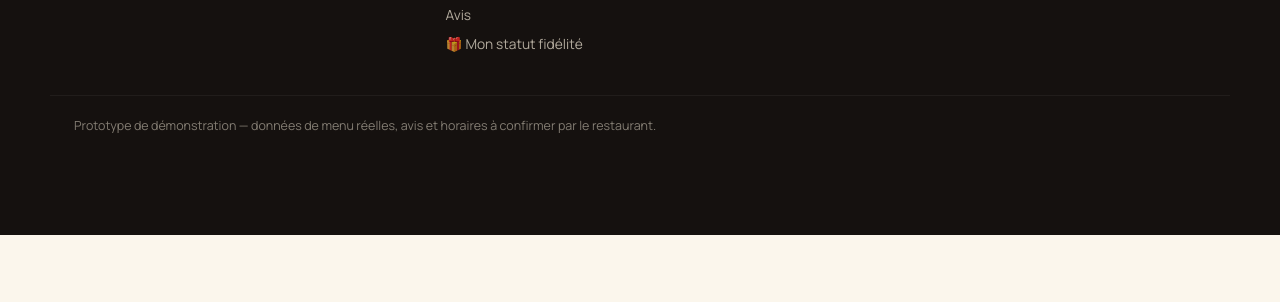
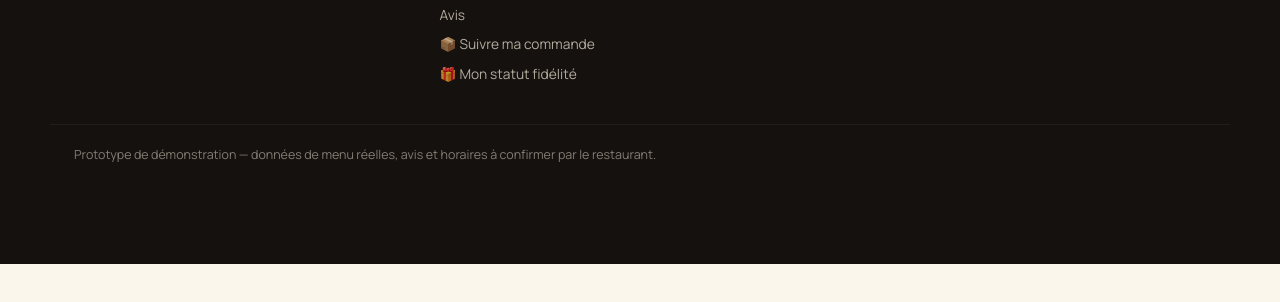
Before and after one commit to MCLBK/stfood, a plain HTML site: page client/index.html in a window 1280 px wide. Shown: the part 5899-6201 px from the top of the page. Drawn offline with Linux system fonts and the light colour scheme; no server answers.

Commit message:
Update index.html

```diff
--- a/client/index.html
+++ b/client/index.html
@@ -52,6 +52,9 @@
       <a href="#contact">Contact</a>
     </nav>
     <div class="header-actions">
+      <button class="track-btn" id="trackBtn" onclick="reopenTracking()" style="display:none;" title="Suivre ma commande">
+        📦 <span class="track-btn-label">Ma commande</span>
+      </button>
       <button class="cart-btn" onclick="openCart()">
         Panier <span id="cartHeaderTotal">0 F</span>
         <span class="cart-count" id="cartCount">0</span>
@@ -341,6 +344,7 @@
       <a href="#commander" onclick="openModeSheet();return false;">Commander</a>
       <a href="#histoire">À propos</a>
       <a href="#avis">Avis</a>
+      <a href="#" onclick="reopenTracking();return false;">📦 Suivre ma commande</a>
       <a href="#" onclick="openMyStatusModal();return false;">🎁 Mon statut fidélité</a>
     </div>
     <div class="footer-col">
```
